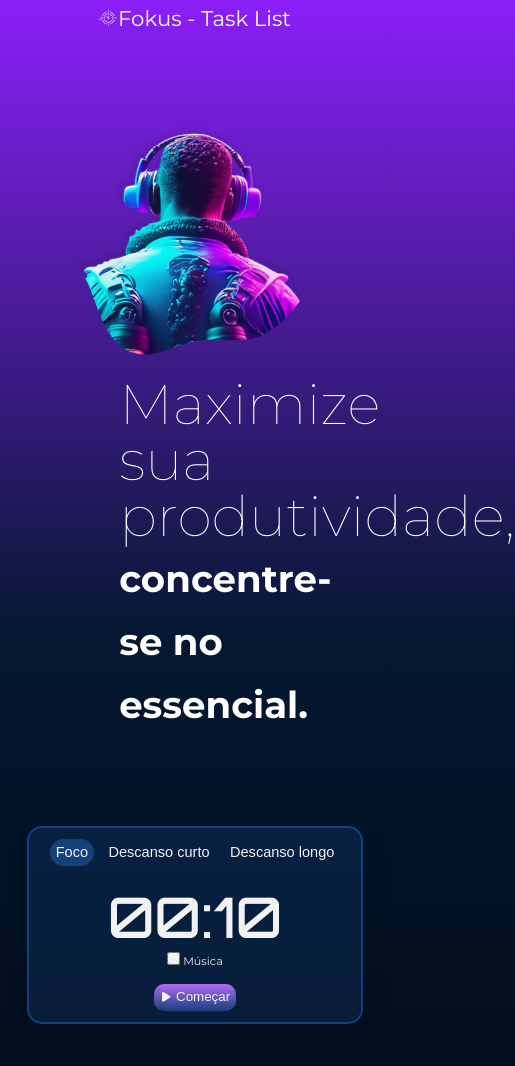
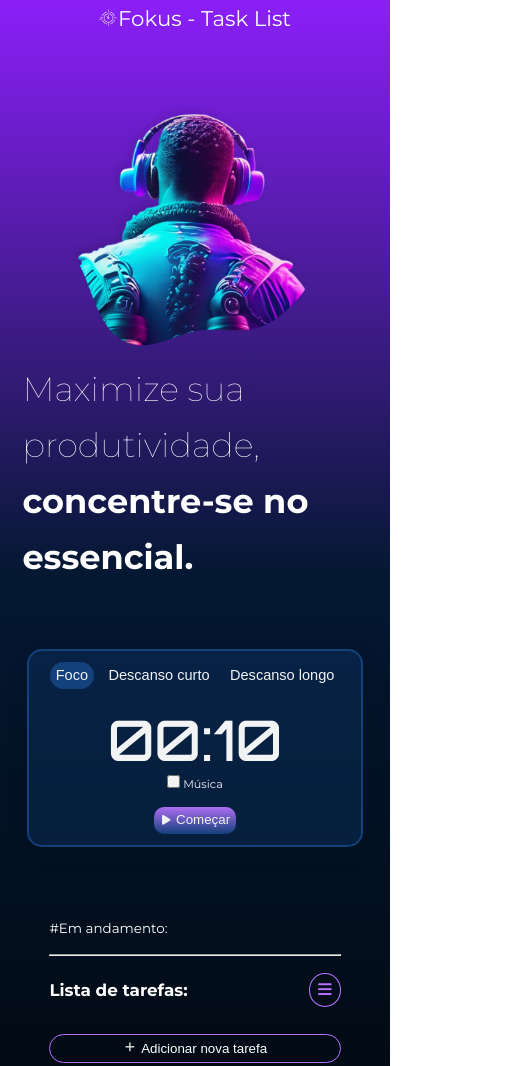
Before and after one commit to ElanyFS/-focus---task-list, a plain HTML site: page index.html in a window 390 px wide. Shown: the top 1066 px of the page, 515 px wide, since content can reach past the window. Drawn offline with Linux system fonts and the light colour scheme; a web font is replaced by a local one.

Commit message:
update readme/imgs

```diff
--- a/assets/css/style.css
+++ b/assets/css/style.css
@@ -74,24 +74,22 @@ main {
   justify-content: space-between;
   align-items: center;
   flex-direction: column;
-  padding: 1%;
+  /* padding: 1%; */
   gap: 0.6rem;
   flex-wrap: wrap;
+  margin-bottom: 4rem;
 }
 
 .apresentacao {
   display: flex;
-  justify-content: space-between;
+  justify-content: center;
   align-items: center;
-  width: auto;
-  /* gap: 2rem; */
-  margin: 0 auto;
-  padding: 0 14rem;
+  width: 100%;
+  padding: 0 8rem;
 }
 
 .apresentacao_titulo {
-  padding: 2%;
-  width: 50%;
+  flex: 1;
 }
 
 .apresentacao_titulo_texto {
@@ -108,7 +106,8 @@ main {
 }
 
 .apresentacao_imagem {
-  width: 45%;
+  flex: 1;
+  text-align: center;
 }
 
 .controle_conteudo {
@@ -389,21 +388,31 @@ footer {
   font-style: normal;
   border-top: #d2d1da solid 1px;
   color: white;
-  position: relative;
   text-align: center;
   padding: 1%;
+  bottom: 0;
+  background-color: #010910;
 }
 
 footer p {
   margin: 0;
+  padding: 0.1rem;
 }
 
 /* Media query */
 
-@media (max-width: 480px) {
+@media (width <= 428px) {
   main {
-    padding: 2%;
     gap: 0.6rem;
+  }
+
+  .apresentacao {
+    padding: 0 2rem;
+  }
+
+  .apresentacao_titulo_texto,
+  .apresentacao_titulo_destaque {
+    font-size: 3rem !important;
   }
 
   .controle {
@@ -411,6 +420,14 @@ footer p {
     align-items: center;
     justify-content: center;
     padding: 2%;
+  }
+
+  .tak_container {
+    padding: 0 2rem;
+  }
+
+  footer {
+    padding: 4%;
   }
 }
 
@@ -445,20 +462,11 @@ footer p {
 }
 
 /* Tablets */
-@media (max-width: 768px) {
+@media (width <= 884px) {
   .apresentacao {
-    gap: 0.5rem;
-    margin: 0 auto;
-  }
-
-  .apresentacao_titulo_texto {
-    font-size: 1rem;
-    color: white;
-    font-weight: 100;
-  }
-
-  .apresentacao_imagem {
-    width: 90%;
+    justify-content: center;
+    gap: 2rem;
+    padding: 0 2rem;
   }
 }
 
@@ -521,11 +529,3 @@ footer p {
     font-size: 1.6rem;
   }
 }
-
-/* background: linear-gradient(180deg, #8B1FF8 0%, #041832 48.44%, #01080E 100%); */
-
-/* dropdown-container */
-/* app_button-more */
-
-/* app__section-task-header__ul */
-/* app__section-task-header__li__button */
```
Also changed, not shown: index.html (+1 -0 lines), assets/img/css.png (added), assets/img/descanso-curto.png, assets/img/html.png (added), assets/img/imgProjeto.png (added), assets/img/js.png (added).
